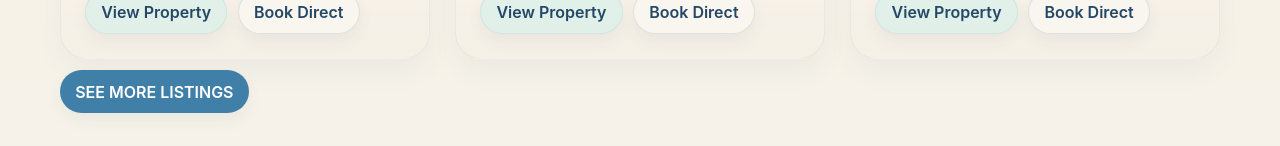
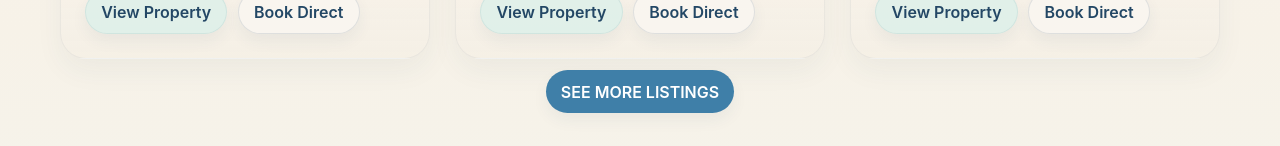
Before and after one commit to masterhavik/sweet-escape-website-2026, a React (Vite) app: page / in a window 1280 px wide. Shown: the part 801-947 px from the top of the page. Built offline with nearby package versions, Linux system fonts and the light colour scheme.

Commit message:
Center homepage listings CTA row

```diff
--- a/src/styles/globals.css
+++ b/src/styles/globals.css
@@ -351,6 +351,10 @@ li {
   margin-top: 0.7rem;
 }
 
+.button-row--centered {
+  justify-content: center;
+}
+
 .button {
   display: inline-flex;
   align-items: center;
```
